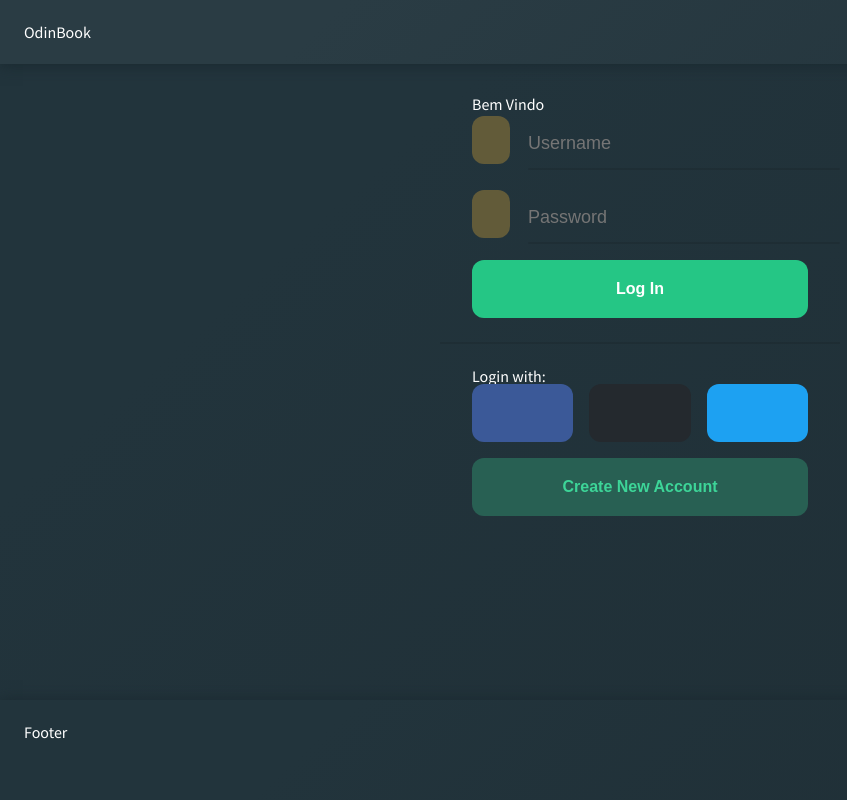
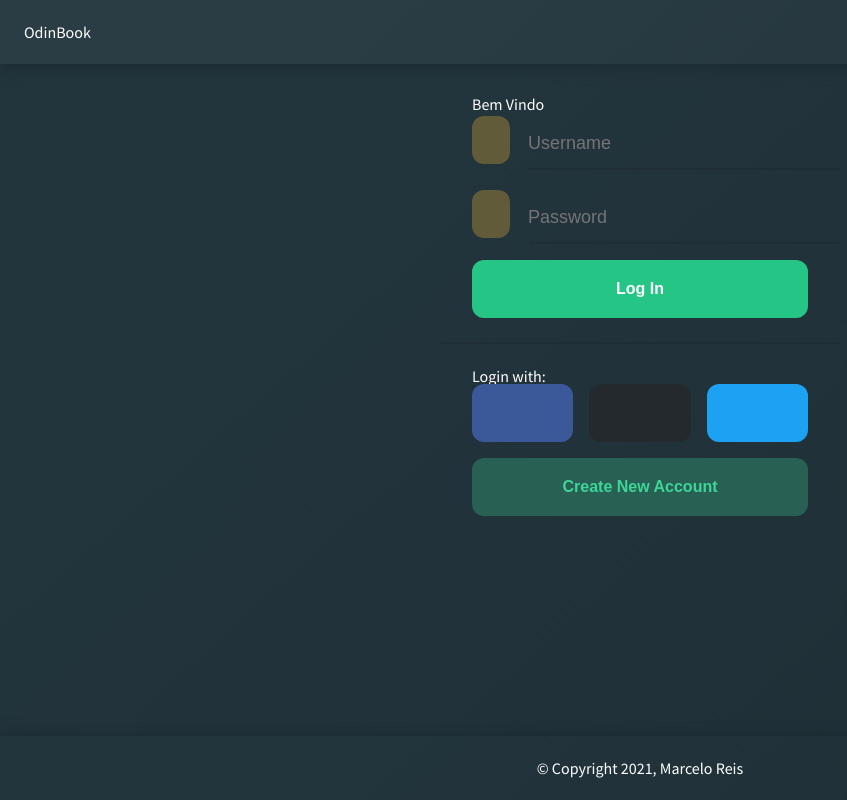
Before and after one commit to MarcelReis/OdinBook, a React (Create React App) app: page /1 in a window 1280 px wide. Shown: the whole page, without its empty margins (0-847 px from the left). Built offline with nearby package versions, Linux system fonts and the light colour scheme; no server answers; some icons are missing; what graphql.macro would draw is missing.

Commit message:
feat: Adiciona footer

```diff
--- a/src/components/Footer/Footer.styled.tsx
+++ b/src/components/Footer/Footer.styled.tsx
@@ -5,9 +5,20 @@ export const StyledSurface = styled(Surface)`
   position: absolute;
   bottom: 0;
   width: 100%;
-  height: 100px;
+  height: 64px;
 `;
 
 export const Spacer = styled.div`
-  height: 100px;
+  height: 64px;
 `;
+
+export const Text = styled.small`
+  display: inline-block;
+  width: 100%;
+  text-align: center;
+`;
+
+export const Link = styled.a`
+  color: inherit;
+  text-decoration: none;
+`;
--- a/src/components/Footer/Footer.tsx
+++ b/src/components/Footer/Footer.tsx
@@ -4,10 +4,14 @@ import * as S from "./Footer.styled";
 
 const Footer = () => {
   return (
-    <>
-      <S.StyledSurface variant={2}>Footer</S.StyledSurface>
-      <S.Spacer />
-    </>
+    <S.Spacer>
+      <S.StyledSurface variant={2}>
+        <S.Text>
+          &copy; Copyright {new Date().getFullYear()},{" "}
+          <S.Link href="https://marcelreis.dev">Marcelo Reis</S.Link>
+        </S.Text>
+      </S.StyledSurface>
+    </S.Spacer>
   );
 };
 
```
